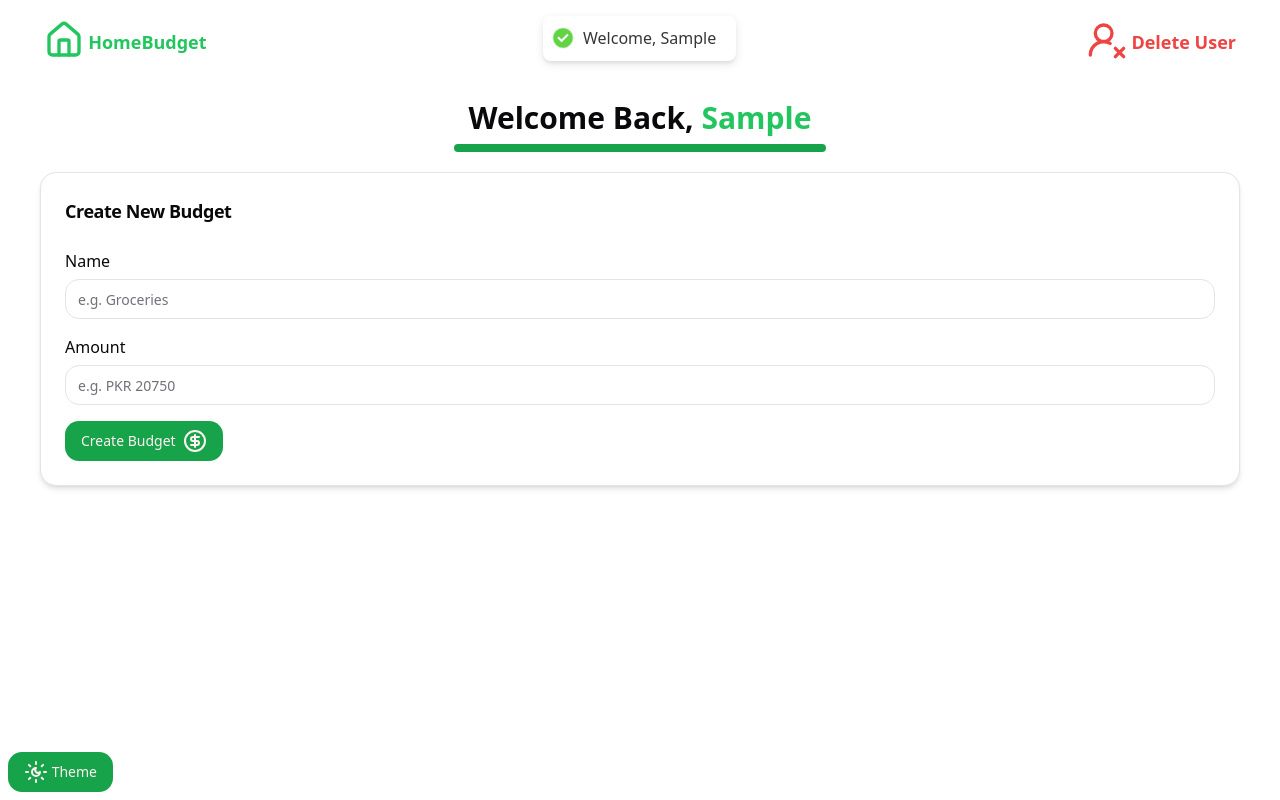
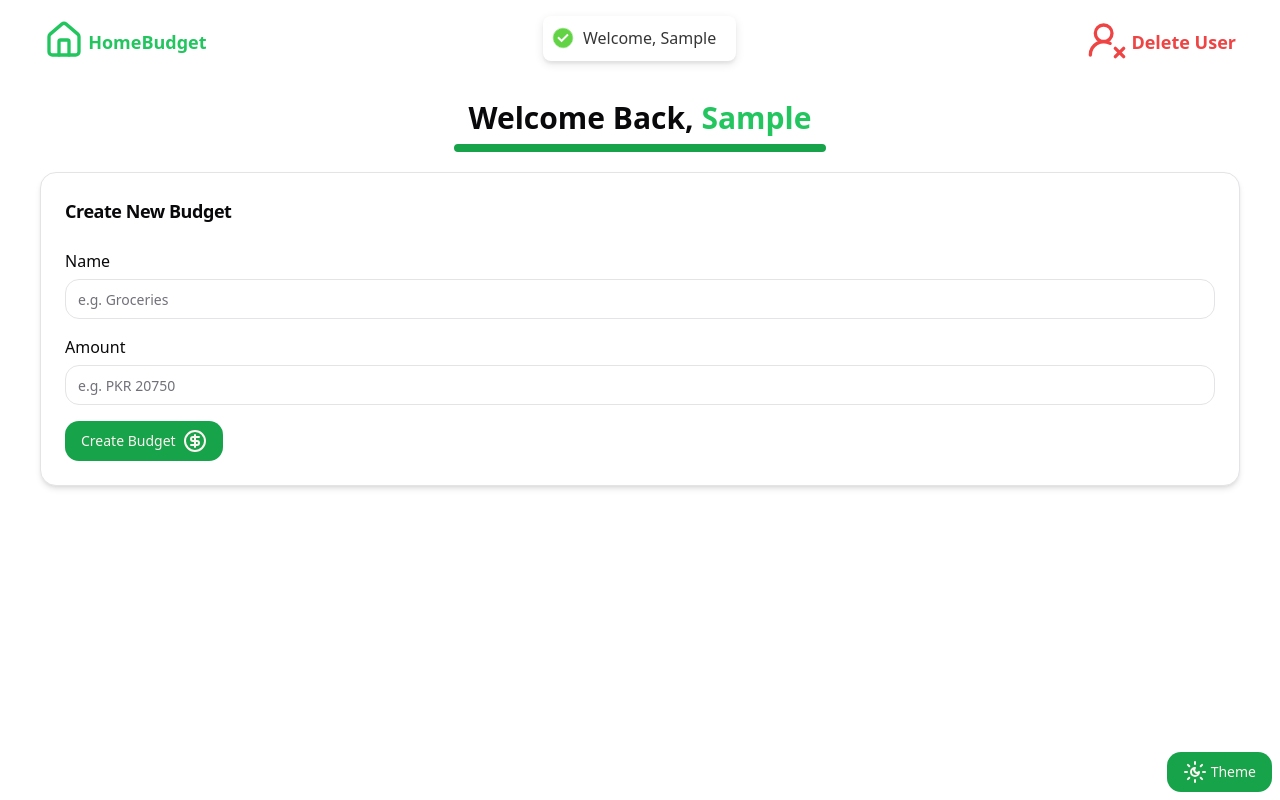
Before and after one commit to arbazkambou/react-router-budgeting, a React (Vite) app: page / in a window 1280 px wide. Both pictures are taken after typing "Sample" into the empty fields and a click on the button "Create Account". Built offline with nearby package versions, Linux system fonts and the light colour scheme.

Commit message:
changing posotion of theme toggle

```diff
--- a/src/components/ChooseThemeMenu.jsx
+++ b/src/components/ChooseThemeMenu.jsx
@@ -23,7 +23,7 @@ export function ChooseThemeMenu() {
     [position, setTheme]
   );
   return (
-    <div className=" fixed bottom-2 left-2">
+    <div className=" fixed bottom-2 right-2 z-10">
       <DropdownMenu>
         <DropdownMenuTrigger asChild>
           <Button>
```
